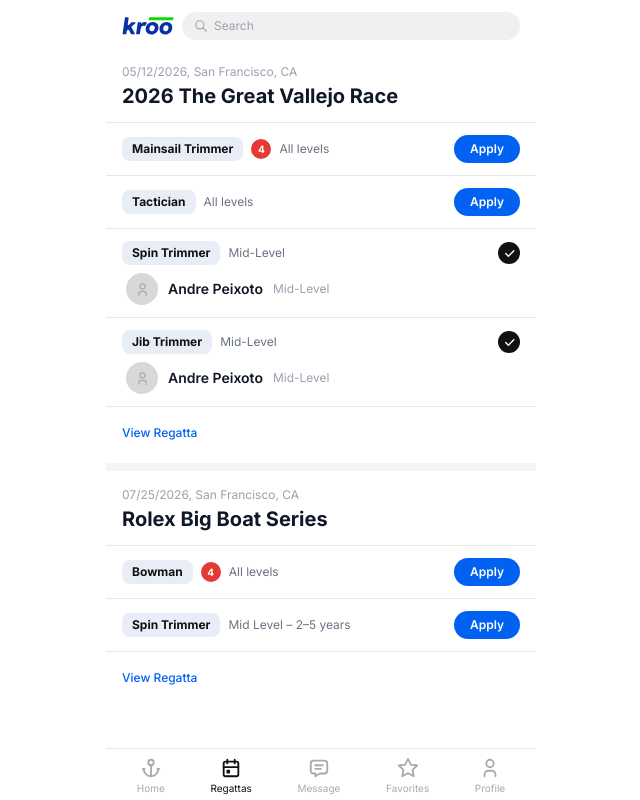
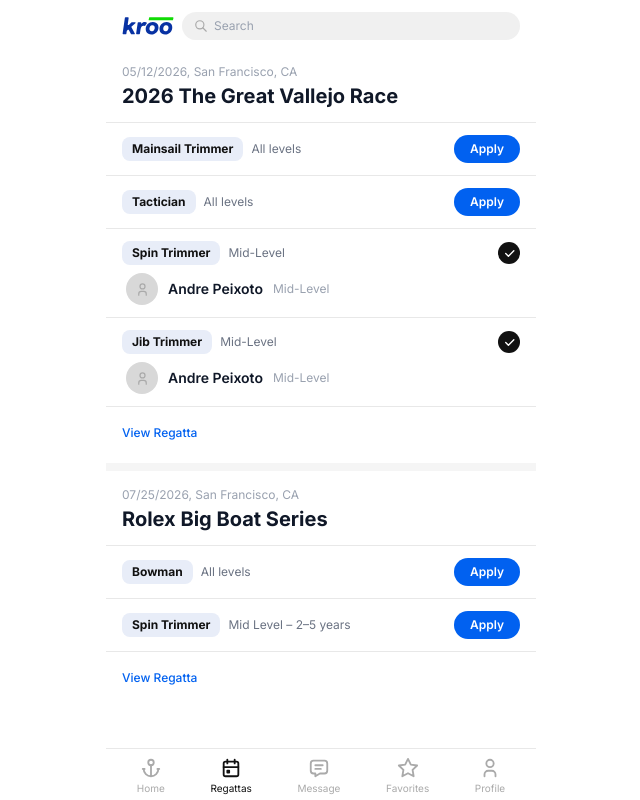
Before and after one commit to kroosailapp-crypto/kroo, a Next.js app: page /crew/regattas in a window 1280 px wide. Shown: the whole page, without its empty margins (319-959 px from the left). Built offline with nearby package versions, Linux system fonts and the light colour scheme.

Commit message:
Remove red applicant count badge from crew regatta view
Co-Authored-By: Claude Sonnet 4.6 <noreply@anthropic.com>

```diff
--- a/app/crew/regattas/[id]/page.js
+++ b/app/crew/regattas/[id]/page.js
@@ -150,14 +150,6 @@ export default function CrewRegattaDetail({ params }) {
               {/* Position row */}
               <div className="flex items-center gap-2">
                 <Tag label={pos.role} />
-                {pos.status === "open" && pos.applicants > 0 && (
-                  <span
-                    className="w-5 h-5 rounded-full flex items-center justify-center text-[10px] font-bold text-white flex-shrink-0"
-                    style={{ backgroundColor: "#e53935" }}
-                  >
-                    {pos.applicants}
-                  </span>
-                )}
                 <span className="text-xs text-gray-500 flex-1">{pos.level}</span>
                 {pos.status === "open" && (
                   <button
--- a/app/crew/regattas/page.js
+++ b/app/crew/regattas/page.js
@@ -140,14 +140,6 @@ function RegattaCard({ regatta }) {
             {/* Position row */}
             <div className="flex items-center gap-2">
               <Tag label={pos.role} />
-              {pos.status === "open" && pos.applicants > 0 && (
-                <span
-                  className="w-5 h-5 rounded-full flex items-center justify-center text-[10px] font-bold text-white flex-shrink-0"
-                  style={{ backgroundColor: "#e53935" }}
-                >
-                  {pos.applicants}
-                </span>
-              )}
               <span className="text-xs text-gray-500 flex-1">{pos.level}</span>
               {pos.status === "open" && (
                 <button
```
